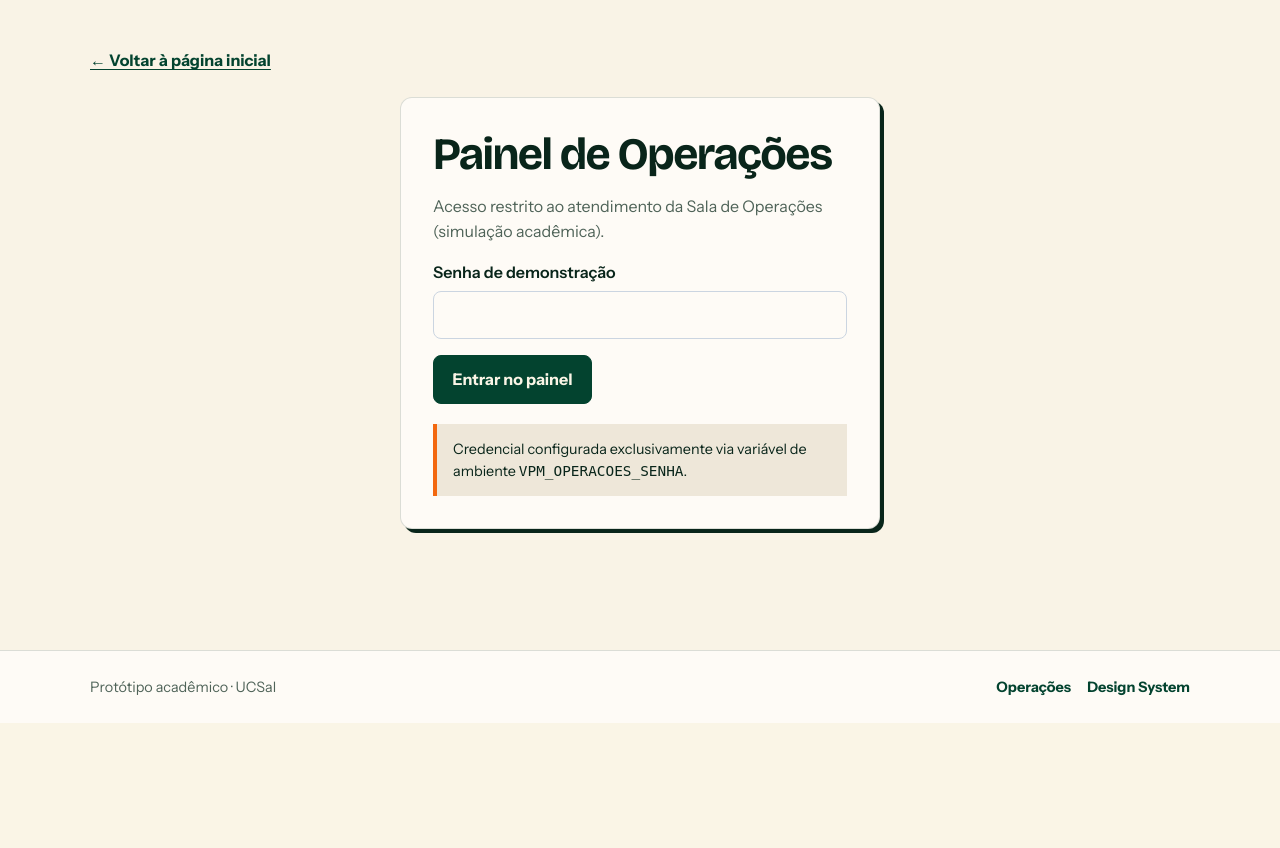
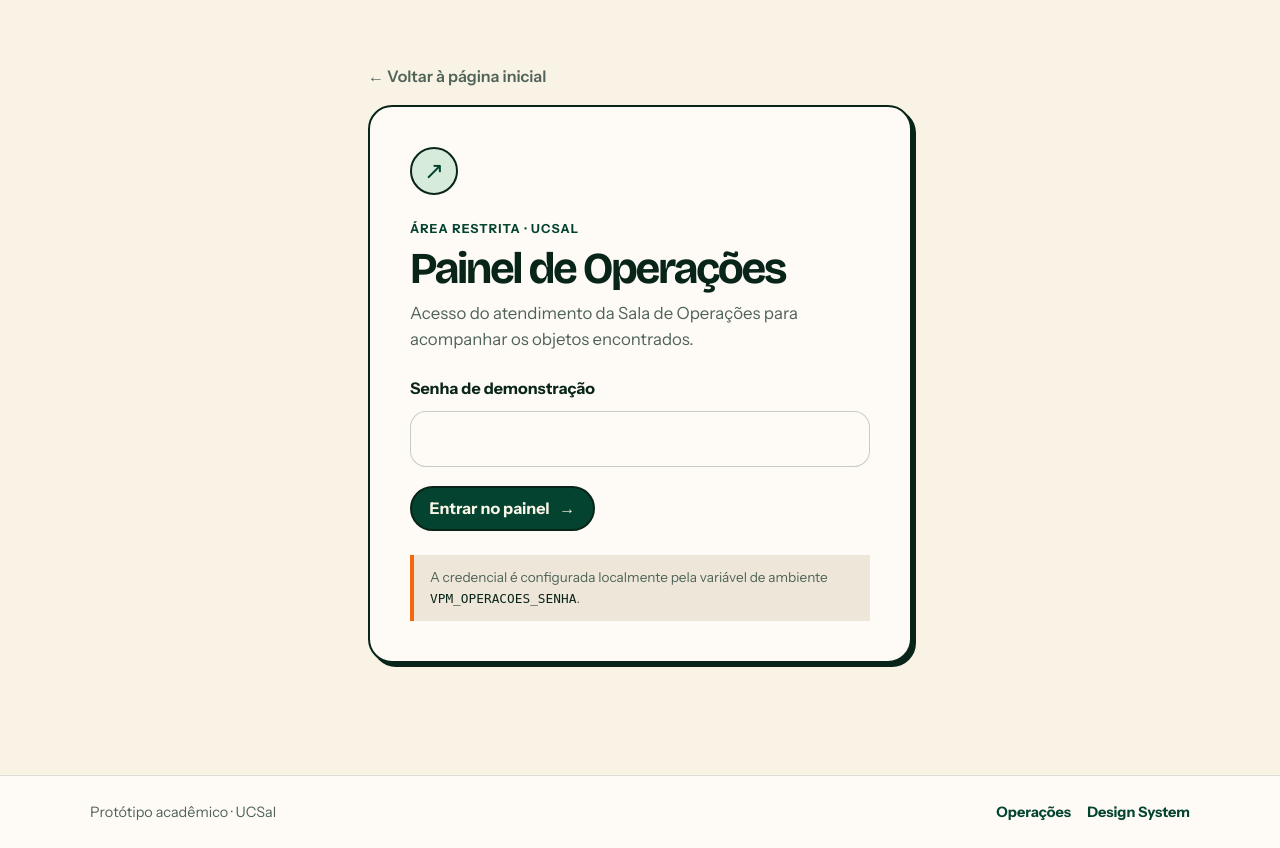
Before and after one commit to adrianolcn/VoltaPraMim, a Java web app: template src/main/webapp/WEB-INF/jsp/login-operacoes.jsp in a window 1280 px wide. Shown: the part 77-925 px from the top of the page. Before the commit the page ends 800 px from the top, so only its background shows below. Run offline with Tomcat 11, a stand-in JSP engine, Linux system fonts and the light colour scheme; the template is opened without the code that fills it, so the values that code supplies are empty.

Commit message:
style: refresh operations pages

```diff
--- a/src/main/webapp/WEB-INF/jsp/cabecalho.jspf
+++ b/src/main/webapp/WEB-INF/jsp/cabecalho.jspf
@@ -2,6 +2,7 @@
 <%@ taglib prefix="c" uri="jakarta.tags.core" %>
 <c:url var="cssTokens" value="/assets/css/tokens.css" />
 <c:url var="cssApp" value="/assets/css/app.css" />
+<c:url var="operationsCssUrl" value="/static/css/operacoes.css" />
 <!doctype html>
 <html lang="pt-BR">
 <head>
@@ -13,6 +14,7 @@
     <link href="https://fonts.googleapis.com/css2?family=Bricolage+Grotesque:wght@500;700;800&family=Instrument+Sans:wght@400;600;700&family=JetBrains+Mono:wght@500&display=swap" rel="stylesheet">
     <link rel="stylesheet" href="${cssTokens}">
     <link rel="stylesheet" href="${cssApp}">
+    <link rel="stylesheet" href="${operationsCssUrl}">
 </head>
 <body>
 <a class="skip-link" href="#conteudo">Pular para o conteúdo</a>
--- a/src/main/webapp/WEB-INF/jsp/login-operacoes.jsp
+++ b/src/main/webapp/WEB-INF/jsp/login-operacoes.jsp
@@ -3,38 +3,32 @@
 <c:url var="loginAction" value="/operacoes/login" />
 <c:url var="inicioUrl" value="/" />
 
-<p><a class="text-link" href="${inicioUrl}">← Voltar à página inicial</a></p>
+<div class="operations-page ops-login-page">
+    <a class="ops-back-link" href="${inicioUrl}"><span aria-hidden="true">←</span> Voltar à página inicial</a>
 
-<article class="detail-panel" style="max-width: 30rem;">
+    <article class="ops-login-card">
+        <div class="ops-login-mark" aria-hidden="true">↗</div>
+        <p class="eyebrow">Área restrita · UCSal</p>
         <h1>Painel de Operações</h1>
-    <p class="detail-description">Acesso restrito ao atendimento da Sala de Operações (simulação acadêmica).</p>
+        <p class="ops-login-description">Acesso do atendimento da Sala de Operações para acompanhar os objetos encontrados.</p>
 
         <c:if test="${param.saiu == '1'}">
-        <p class="notice" role="status">Sessão encerrada com segurança.</p>
+            <p class="ops-feedback" role="status"><span aria-hidden="true">✓</span> Sessão encerrada com segurança.</p>
         </c:if>
 
         <c:if test="${not empty erro}">
-        <p class="notice" role="alert" style="border-left: 4px solid #b91c1c;"><c:out value="${erro}" /></p>
+            <p class="ops-login-error" role="alert"><c:out value="${erro}" /></p>
         </c:if>
 
-    <form method="post" action="${loginAction}">
+        <form class="ops-login-form" method="post" action="${loginAction}">
             <input type="hidden" name="csrfToken" value="<c:out value='${csrfToken}' />">
-        <div style="margin-bottom: 1rem;">
-            <label for="senha" style="display: block; font-weight: 600; margin-bottom: 0.4rem;">
-                Senha de demonstração
-            </label>
-            <input id="senha"
-                   name="senha"
-                   type="password"
-                   required
-                   autocomplete="current-password"
-                   style="width: 100%; padding: 0.65rem; border: 1px solid #cbd5e1; border-radius: 0.5rem;">
-        </div>
-        <button class="button" type="submit">Entrar no painel</button>
+            <label for="senha">Senha de demonstração</label>
+            <input id="senha" name="senha" type="password" required autocomplete="current-password">
+            <button class="ops-button ops-button-primary" type="submit">Entrar no painel <span aria-hidden="true">→</span></button>
         </form>
 
-    <p class="notice" style="margin-top: 1.25rem;">
-        Credencial configurada exclusivamente via variável de ambiente <code>VPM_OPERACOES_SENHA</code>.
-    </p>
+        <p class="ops-login-note">A credencial é configurada localmente pela variável de ambiente <code>VPM_OPERACOES_SENHA</code>.</p>
     </article>
+</div>
+
 <%@ include file="rodape.jspf" %>
--- /dev/null
+++ b/src/main/webapp/static/css/operacoes.css
@@ -0,0 +1,460 @@
+.operations-page {
+    padding-bottom: 2rem;
+}
+
+.ops-heading {
+    display: flex;
+    align-items: flex-end;
+    justify-content: space-between;
+    gap: 1.5rem;
+    margin-bottom: 2rem;
+}
+
+.ops-heading h1,
+.ops-login-card h1 {
+    margin-bottom: 0.5rem;
+    letter-spacing: -0.055em;
+}
+
+.ops-heading .eyebrow,
+.ops-login-card .eyebrow {
+    margin-bottom: 0.4rem;
+}
+
+.ops-intro,
+.ops-login-description {
+    max-width: 42rem;
+    margin: 0;
+    color: var(--muted-foreground);
+    font-size: 1.05rem;
+}
+
+.ops-heading form {
+    flex: 0 0 auto;
+}
+
+.ops-button {
+    min-height: 2.85rem;
+    display: inline-flex;
+    align-items: center;
+    justify-content: center;
+    gap: 0.6rem;
+    border: 2px solid var(--foreground);
+    border-radius: 999px;
+    padding: 0.65rem 1.1rem;
+    font: inherit;
+    font-weight: 700;
+    line-height: 1.2;
+    text-decoration: none;
+    cursor: pointer;
+    transition: transform 150ms ease, background-color 150ms ease, color 150ms ease;
+}
+
+.ops-button:hover {
+    transform: translateY(-2px);
+}
+
+.ops-button-primary {
+    background: var(--primary);
+    color: var(--primary-foreground);
+}
+
+.ops-button-primary:hover {
+    background: var(--foreground);
+    color: var(--primary-foreground);
+}
+
+.ops-button-quiet {
+    background: var(--card);
+    color: var(--foreground);
+}
+
+.ops-button-quiet:hover {
+    background: var(--muted);
+    color: var(--foreground);
+}
+
+.ops-feedback {
+    display: flex;
+    align-items: center;
+    gap: 0.65rem;
+    margin: 0 0 1.25rem;
+    border: 1px solid color-mix(in oklab, var(--success) 40%, var(--border));
+    border-radius: 1rem;
+    padding: 0.9rem 1rem;
+    background: color-mix(in oklab, var(--success) 10%, var(--card));
+    color: var(--foreground);
+    font-weight: 600;
+}
+
+.ops-feedback > span {
+    width: 1.5rem;
+    height: 1.5rem;
+    display: grid;
+    flex: 0 0 1.5rem;
+    place-items: center;
+    border-radius: 50%;
+    background: var(--success);
+    color: white;
+    font-size: 0.85rem;
+}
+
+.ops-summary {
+    display: grid;
+    grid-template-columns: repeat(3, minmax(0, 1fr));
+    gap: 1rem;
+    margin-bottom: 3rem;
+}
+
+.ops-summary-card {
+    min-width: 0;
+    display: grid;
+    grid-template-columns: 1fr auto;
+    align-items: start;
+    column-gap: 1rem;
+    border: 2px solid var(--foreground);
+    border-radius: 1.25rem;
+    padding: 1.25rem;
+    background: var(--card);
+    box-shadow: var(--shadow-tag);
+}
+
+.ops-summary-label {
+    align-self: center;
+    font-weight: 700;
+}
+
+.ops-summary-card strong {
+    grid-column: 2;
+    grid-row: 1 / 3;
+    align-self: center;
+    font-family: var(--font-display);
+    font-size: 2.5rem;
+    letter-spacing: -0.06em;
+    line-height: 1;
+}
+
+.ops-summary-note {
+    grid-column: 1;
+    margin-top: 0.4rem;
+    color: var(--muted-foreground);
+    font-size: 0.85rem;
+}
+
+.ops-summary-waiting { border-top: 5px solid var(--signal); }
+.ops-summary-available { border-top: 5px solid var(--success); }
+.ops-summary-returned { border-top: 5px solid var(--muted-foreground); }
+
+.ops-section {
+    margin-block: 2.75rem;
+}
+
+.ops-section-heading {
+    display: flex;
+    align-items: flex-end;
+    justify-content: space-between;
+    gap: 1rem;
+    margin-bottom: 1rem;
+}
+
+.ops-section-heading .eyebrow {
+    margin-bottom: 0.25rem;
+}
+
+.ops-section-heading h2 {
+    margin: 0;
+    font-size: clamp(1.45rem, 3vw, 1.9rem);
+    letter-spacing: -0.04em;
+}
+
+.ops-count {
+    flex: 0 0 auto;
+    border: 1px solid var(--border);
+    border-radius: 999px;
+    padding: 0.35rem 0.75rem;
+    background: var(--muted);
+    color: var(--muted-foreground);
+    font-size: 0.8rem;
+    font-weight: 700;
+}
+
+.ops-list {
+    overflow: hidden;
+    border: 2px solid var(--foreground);
+    border-radius: 1.25rem;
+    padding-inline: 1.25rem;
+    background: var(--card);
+    box-shadow: var(--shadow-tag);
+}
+
+.ops-item {
+    display: flex;
+    align-items: center;
+    justify-content: space-between;
+    gap: 1.5rem;
+    padding-block: 1.25rem;
+}
+
+.ops-item + .ops-item,
+.ops-history-item + .ops-history-item {
+    border-top: 1px solid var(--border);
+}
+
+.ops-item-info {
+    min-width: 0;
+}
+
+.ops-reference {
+    display: inline-block;
+    color: var(--muted-foreground);
+    font-family: var(--font-mono);
+    font-size: 0.7rem;
+    letter-spacing: 0.04em;
+}
+
+.ops-item-info h3,
+.ops-history-item h3 {
+    margin: 0.3rem 0;
+    font-size: 1.2rem;
+    letter-spacing: -0.03em;
+}
+
+.ops-item-info h3 a {
+    color: var(--foreground);
+    text-decoration: none;
+    text-underline-offset: 0.2em;
+}
+
+.ops-item-info h3 a:hover,
+.ops-item-info h3 a:focus-visible {
+    color: var(--primary);
+    text-decoration: underline;
+}
+
+.ops-item-info p,
+.ops-history-item p {
+    margin: 0;
+    color: var(--muted-foreground);
+    font-size: 0.9rem;
+}
+
+.ops-item form {
+    flex: 0 0 auto;
+}
+
+.ops-return-form {
+    display: grid;
+    justify-items: start;
+    gap: 0.75rem;
+}
+
+.ops-confirm-check {
+    display: flex;
+    align-items: flex-start;
+    gap: 0.6rem;
+    max-width: 19rem;
+    color: var(--muted-foreground);
+    font-size: 0.85rem;
+    line-height: 1.35;
+    cursor: pointer;
+}
+
+.ops-confirm-check input {
+    width: 1.1rem;
+    height: 1.1rem;
+    min-height: 1.1rem;
+    flex: 0 0 1.1rem;
+    margin: 0.1rem 0 0;
+    padding: 0;
+    accent-color: var(--primary);
+}
+
+.ops-empty {
+    margin: 0;
+    padding-block: 1.5rem;
+    color: var(--muted-foreground);
+}
+
+.ops-history-item {
+    display: grid;
+    grid-template-columns: auto minmax(0, 1fr) auto;
+    align-items: center;
+    gap: 1rem;
+    padding-block: 1.1rem;
+}
+
+.ops-history-check {
+    width: 2.25rem;
+    height: 2.25rem;
+    display: grid;
+    place-items: center;
+    border-radius: 50%;
+    background: var(--secondary);
+    color: var(--secondary-foreground);
+    font-weight: 800;
+}
+
+.ops-history-status {
+    border-radius: 999px;
+    padding: 0.35rem 0.75rem;
+    background: var(--secondary);
+    color: var(--secondary-foreground);
+    font-size: 0.8rem;
+    font-weight: 700;
+}
+
+.ops-login-page {
+    min-height: 60vh;
+    display: grid;
+    align-content: start;
+    justify-items: center;
+    padding-top: 1rem;
+}
+
+.ops-back-link {
+    width: min(100%, 34rem);
+    margin-bottom: 1rem;
+    color: var(--muted-foreground);
+    font-weight: 600;
+    text-decoration: none;
+}
+
+.ops-back-link:hover {
+    color: var(--primary);
+}
+
+.ops-login-card {
+    width: min(100%, 34rem);
+    border: 2px solid var(--foreground);
+    border-radius: 1.5rem;
+    padding: clamp(1.5rem, 5vw, 2.5rem);
+    background: var(--card);
+    box-shadow: var(--shadow-tag);
+}
+
+.ops-login-mark {
+    width: 3rem;
+    height: 3rem;
+    display: grid;
+    place-items: center;
+    margin-bottom: 1.5rem;
+    border: 2px solid var(--foreground);
+    border-radius: 50%;
+    background: var(--secondary);
+    color: var(--primary);
+    font-size: 1.5rem;
+}
+
+.ops-login-card h1 {
+    font-size: clamp(2rem, 5vw, 2.75rem);
+}
+
+.ops-login-description {
+    margin-bottom: 1.5rem;
+}
+
+.ops-login-error {
+    margin: 0 0 1rem;
+    border: 1px solid var(--destructive);
+    border-radius: 1rem;
+    padding: 0.85rem 1rem;
+    background: color-mix(in oklab, var(--destructive) 6%, var(--card));
+    color: var(--destructive);
+}
+
+.ops-login-form {
+    display: grid;
+    gap: 0.65rem;
+}
+
+.ops-login-form label {
+    font-weight: 700;
+}
+
+.ops-login-form input {
+    width: 100%;
+    min-height: 3.5rem;
+    border: 1px solid var(--input);
+    border-radius: 1rem;
+    padding: 0.85rem 1rem;
+    background: var(--card);
+    color: var(--foreground);
+    font: inherit;
+}
+
+.ops-login-form .ops-button {
+    justify-self: start;
+    margin-top: 0.5rem;
+}
+
+.ops-login-note {
+    margin: 1.5rem 0 0;
+    border-left: 4px solid var(--signal);
+    padding: 0.75rem 1rem;
+    background: var(--muted);
+    color: var(--muted-foreground);
+    font-size: 0.85rem;
+    overflow-wrap: anywhere;
+}
+
+.ops-login-note code {
+    color: var(--foreground);
+    font-size: 0.8rem;
+}
+
+@media (max-width: 48rem) {
+    .ops-summary {
+        grid-template-columns: 1fr;
+        gap: 0.75rem;
+        margin-bottom: 2.5rem;
+    }
+
+    .ops-summary-card {
+        padding: 1rem 1.1rem;
+    }
+
+    .ops-summary-card strong {
+        font-size: 2rem;
+    }
+
+    .ops-item {
+        align-items: flex-start;
+        flex-direction: column;
+        gap: 1rem;
+    }
+
+    .ops-item form,
+    .ops-item .ops-button {
+        width: 100%;
+    }
+
+    .ops-return-form {
+        justify-items: stretch;
+    }
+}
+
+@media (max-width: 36rem) {
+    .ops-heading {
+        align-items: flex-start;
+        flex-direction: column;
+    }
+
+    .ops-section-heading {
+        align-items: flex-start;
+        flex-direction: column;
+        gap: 0.6rem;
+    }
+
+    .ops-list {
+        padding-inline: 1rem;
+    }
+
+    .ops-history-item {
+        grid-template-columns: auto minmax(0, 1fr);
+    }
+
+    .ops-history-status {
+        grid-column: 2;
+        justify-self: start;
+    }
+}
```
Also changed, not shown: docs/redesign-operacoes-antes-depois.html (added, +125 -0 lines), src/main/webapp/WEB-INF/jsp/operacoes.jsp (+86 -36 lines), src/main/java/br/ucsal/voltapramim/web/comandos/AutenticarOperacoesComando.java (line endings or trailing spaces), src/main/java/br/ucsal/voltapramim/web/comandos/OperacoesComando.java (line endings or trailing spaces), 5 other files. Lines whose indentation alone changed are shown as unchanged.
